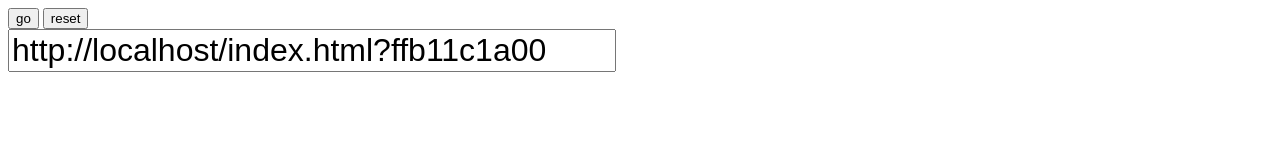
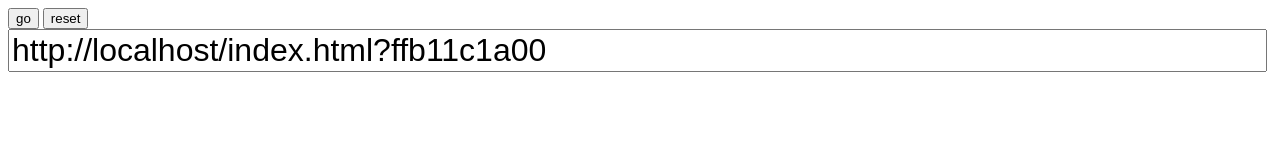
Before and after one commit to potch/corsica-screen, a website: page index.html in a window 1280 px wide. Drawn offline with Linux system fonts and the light colour scheme.

Commit message:
input width because

```diff
--- a/index.html
+++ b/index.html
@@ -14,7 +14,7 @@
       }
       input {
         font-size: 2em;
-        width: 600px;
+        width: 99%;
       }
     </style>
   </head>
```
